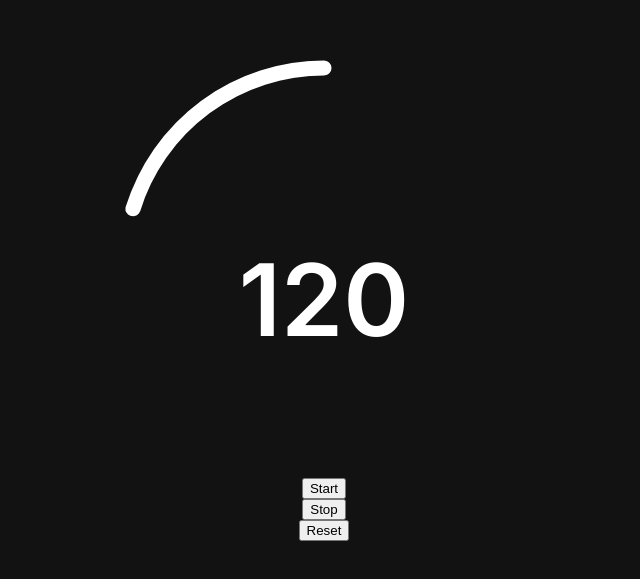
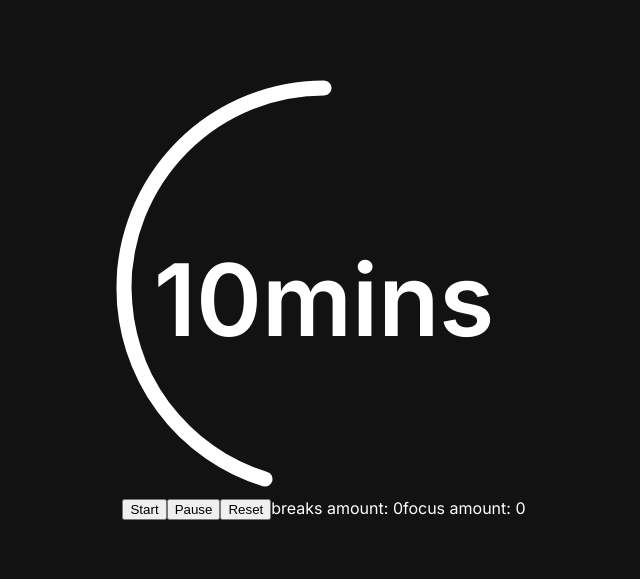
Before and after one commit to yosefgue/Pomodoro, a React (Vite) app: page / in a window 1280 px wide. Shown: the part 101-680 px from the top of the page, without its empty margins (316-956 px from the left). Built offline with nearby package versions, Linux system fonts and the light colour scheme.

Commit message:
focus and break sessions logic for timer

```diff
--- a/src/components/timer.jsx
+++ b/src/components/timer.jsx
@@ -2,24 +2,51 @@ import styles from "./timer.module.css";
 import { useState, useEffect, useRef } from "react";
 
 export function Timer() {
-    const startTimer = useRef(120);
-    const secondsremaining = useRef(startTimer.current);
+    const focustimer = 10;
+    const breaktimer = 5;
+    const [breakamount, setbreakamount] = useState(0);
+    const [focusamount, setfocusamount] = useState(0);
+
+    const mode = useRef("focus")
+    const startFocusTimer = useRef(focustimer);
+    const remainingseconds = useRef(startFocusTimer.current);
     const [timerOn, setTimerOn] = useState(false);
-    const [seconds, setSeconds] = useState(startTimer.current);
+    const [minutes, setMinutes] = useState(startFocusTimer.current);
 
     useEffect(() => {
         if (!timerOn) return;
+
         let startTime = Date.now();
         const intervalid = setInterval(() => {
             const now = Date.now();
             const elapsed = Math.floor((now - startTime) / 1000);
-            const remaining = startTimer.current - elapsed;
-            secondsremaining.current = remaining;
-            setSeconds(secondsremaining.current)
+            remainingseconds.current = startFocusTimer.current - elapsed;
+            setMinutes(remainingseconds.current);
+            if (remainingseconds.current < 0) {
+                startTime = Date.now()
+                if (mode.current == "focus") {
+                    mode.current = "break";
+                    reset(breaktimer);
+                    setfocusamount((fs) => fs + 1);
+                }
+                else {
+                    mode.current = "focus";
+                    reset(focustimer);
+                    setbreakamount((br) => br + 1);
+                }
+            };
         }, 100)
-        startTimer.current = secondsremaining.current;
-        return () => clearInterval(intervalid)
-    }, [timerOn])
+        return () => {
+            clearInterval(intervalid)
+        }
+    }, [timerOn, mode])
+
+    const reset = (timeunit) => {
+        startFocusTimer.current = timeunit;
+        remainingseconds.current = timeunit;
+        setMinutes(timeunit);
+
+    }
 
     const handlestart = () => {
         if (timerOn) return;
@@ -27,14 +54,15 @@ export function Timer() {
     }
 
     const handlestop = () => {
+        startFocusTimer.current = remainingseconds.current;
         setTimerOn(false)
     }
 
     const handlereset = () => {
         setTimerOn(false);
-        startTimer.current = 120;
-        secondsremaining.current = startTimer.current;
-        setSeconds(startTimer.current)
+        startFocusTimer.current = focustimer;
+        remainingseconds.current = startFocusTimer.current;
+        setMinutes(startFocusTimer.current)
     }
 
     return (
@@ -42,10 +70,14 @@ export function Timer() {
             <svg>
                 <circle></circle>
             </svg>
-            <div className={styles.timer}>{seconds}</div>
-            <button onClick={handlestart}>Start</button>
-            <button onClick={handlestop}>Stop</button>
-            <button onClick={handlereset}>Reset</button>
+            <div className={styles.timer}>{minutes}<span>mins</span></div>
+            <div className={styles.buttonscontainer}>
+                <button onClick={handlestart}>Start</button>
+                <button onClick={handlestop}>Pause</button>
+                <button onClick={handlereset}>Reset</button>
+                <span>breaks amount: {breakamount}</span>
+                <span>focus amount: {focusamount}</span>
+            </div>
         </div>
     )
 }
```
